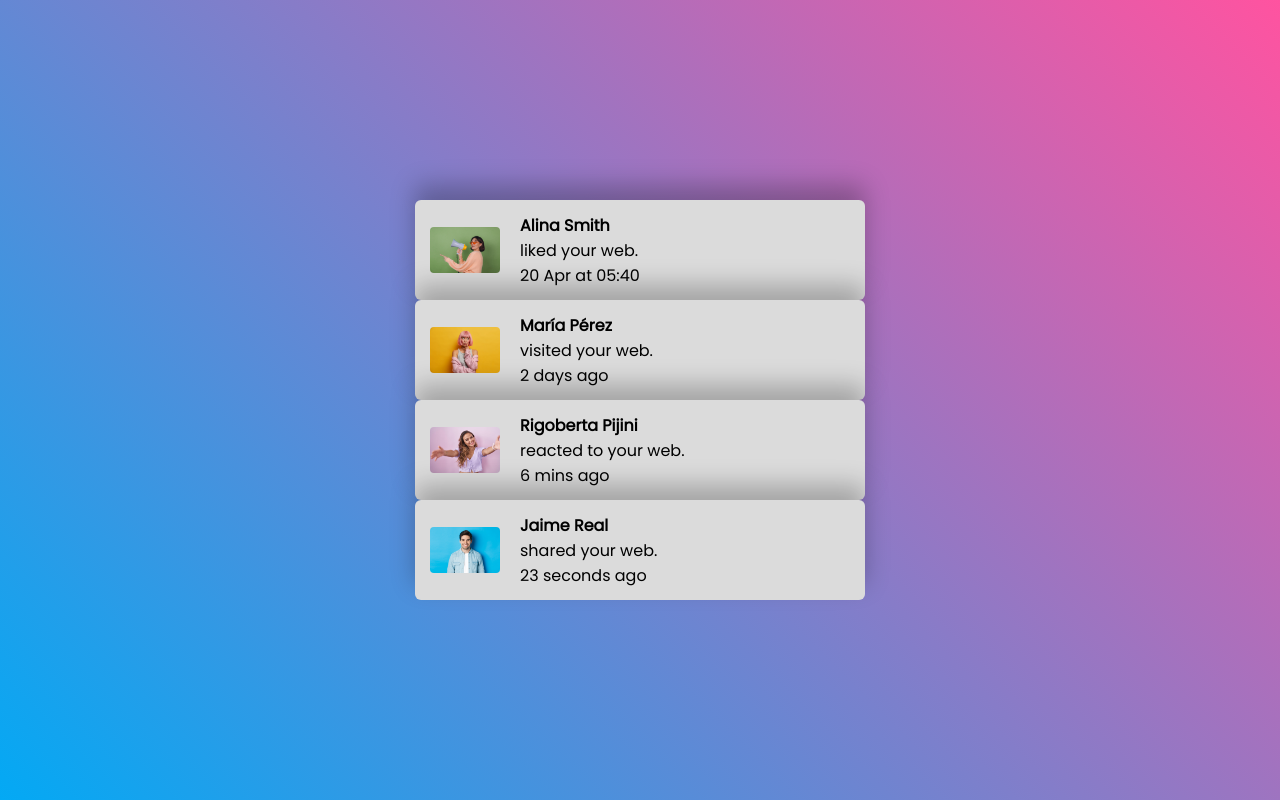
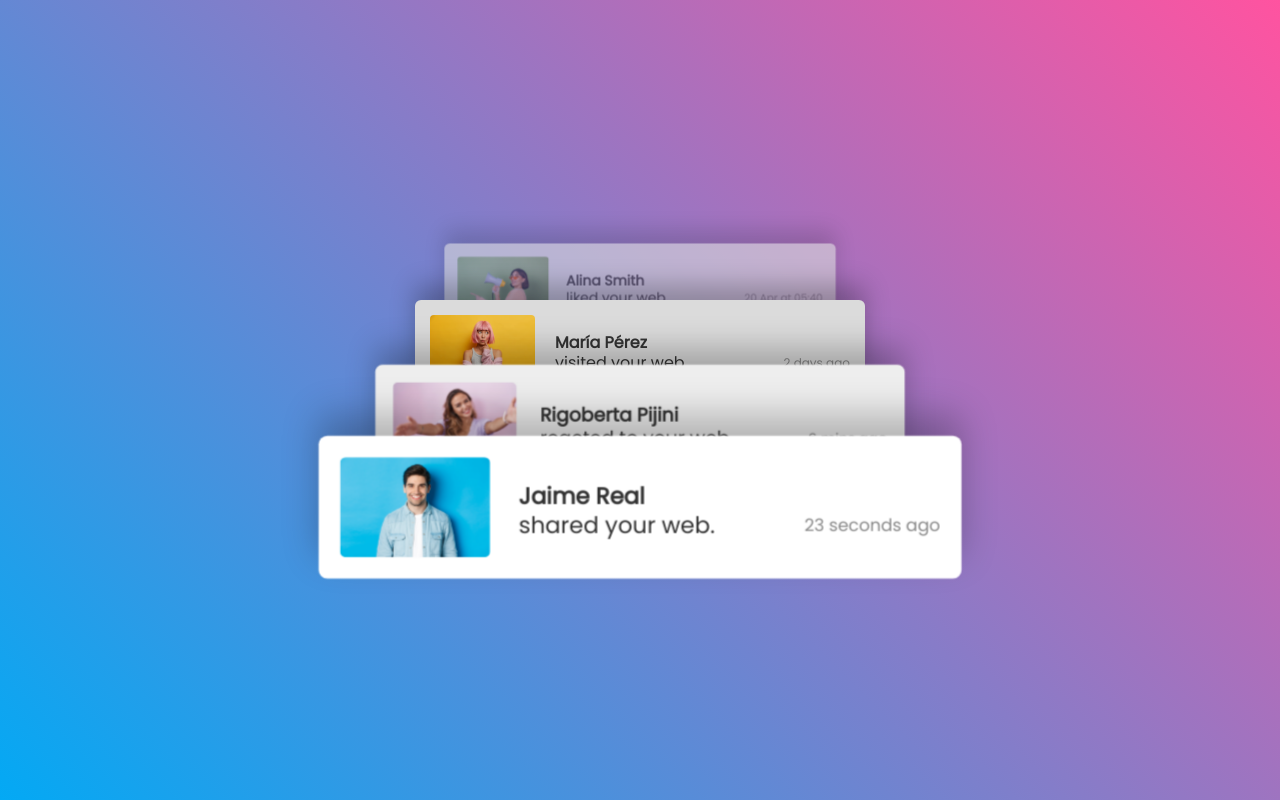
Before and after one commit to NoePedrares/ultimoEjercicio, a plain HTML site: page index.html in a window 1280 px wide. Drawn offline with Linux system fonts and the light colour scheme.

Commit message:
posicionar elementos

```diff
--- a/style.css
+++ b/style.css
@@ -42,7 +42,47 @@ ul li {
     transition-delay: calc(var(--i) * 0.5s);
 }
 
+ul li:nth-child(1) {
+    transform: translateZ(-75px) translateY(20px);
+    opacity: 0.6;
+}
+
+ul li:nth-child(3) {
+    transform: translateZ(75px) translateY(-30px);
+    background: #eee;
+}
+
+ul li:nth-child(4) {
+    transform: translateZ(150px) translateY(-75px);
+    background: #fff;
+}
+
 ul li img {
-    max-width: 70px;
+    max-width: 105px;
     border-radius: 4px;
 }
+
+ul li .content {
+    width: 100%;
+    cursor: pointer;
+}
+
+ul li .content h4 {
+    font-weight: 600;
+    color: #333;
+}
+
+ul li .content p {
+    position: relative;
+    color: #333;
+    line-height: 1em;
+    width: 100%;
+}
+
+ul li .content p span {
+    position: absolute;
+    top: 0;
+    right: 0;
+    font-size: 0.75em;
+    color: #888;
+}
```
